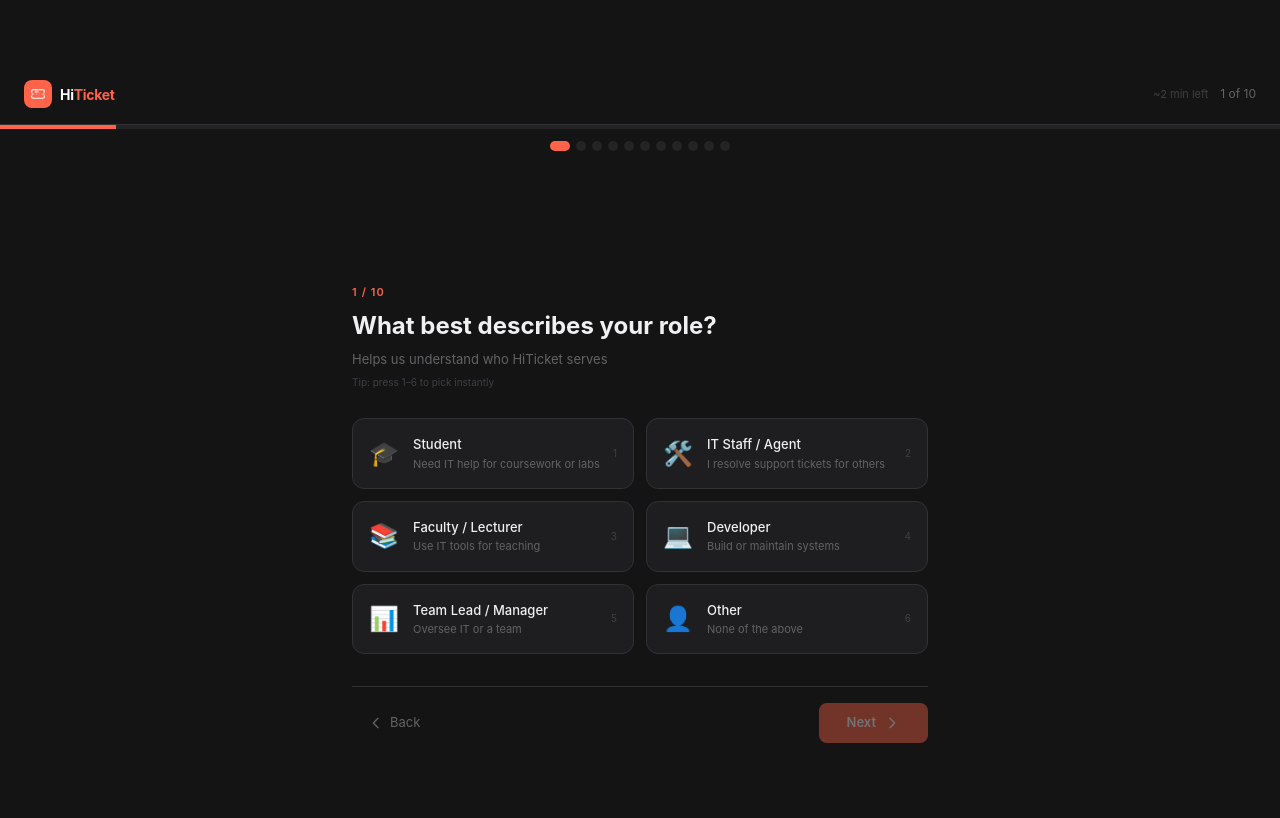
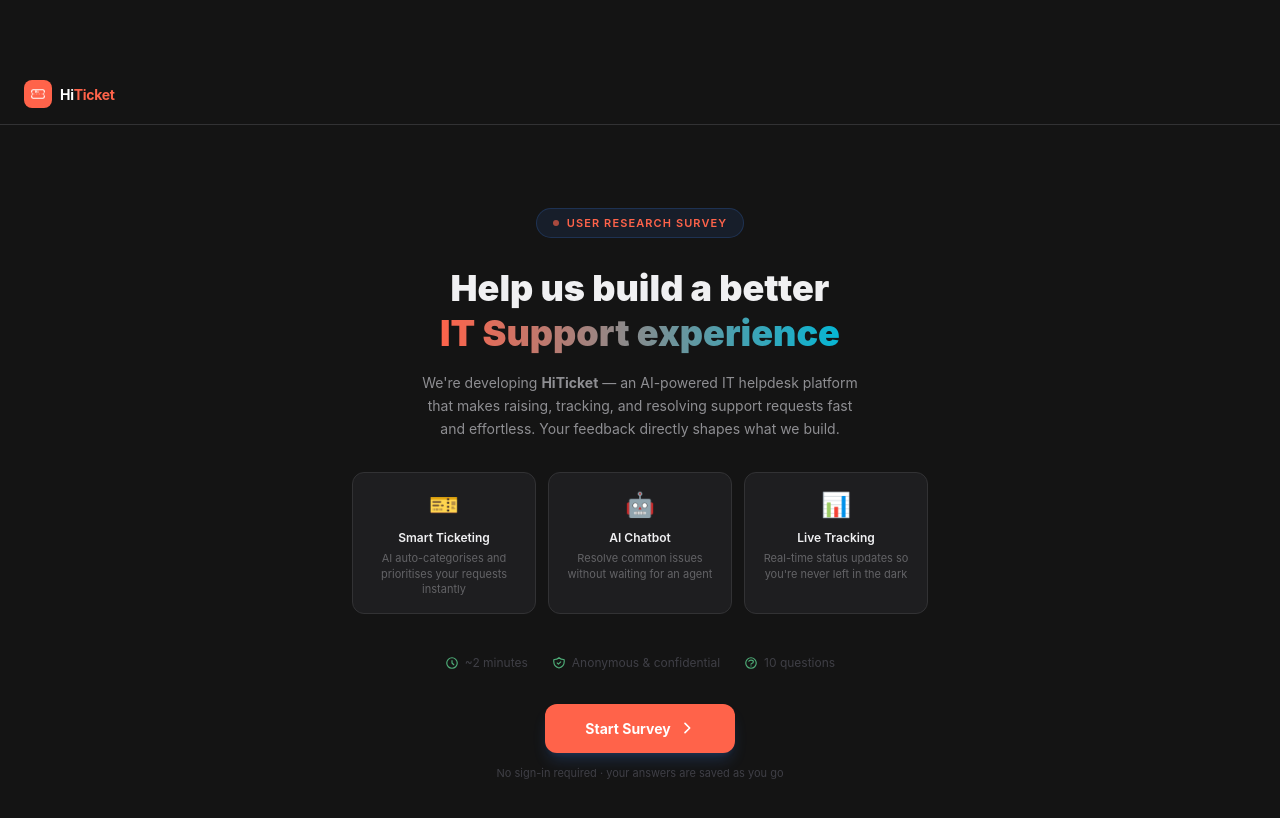
Before and after one commit to chaitanyadeepc/it-ticketing, a React (Vite) app in the folder helpdesk-ai/: page /survey in a window 1280 px wide. Shown: the top 818 px of the page. Built offline with nearby package versions, Linux system fonts and the light colour scheme.

Commit message:
feat: survey — add welcome/intro screen before questions

```diff
--- a/helpdesk-ai/src/pages/Survey.jsx
+++ b/helpdesk-ai/src/pages/Survey.jsx
@@ -45,6 +45,93 @@ function Confetti() {
 const BASE_URL = import.meta.env.VITE_API_URL || 'http://localhost:5000/api';
 const STORAGE_KEY = 'hiticket_survey_draft';
 const OPTIONAL_STEPS = ['suggestions'];
+
+// ── Welcome / intro screen ─────────────────────────────────────────────────
+function WelcomeScreen({ onStart }) {
+  return (
+    <div className="min-h-screen bg-[#09090b] flex flex-col">
+      <header className="flex items-center px-4 sm:px-6 py-4 border-b border-[#27272a]">
+        <Link to="/"><LogoMark size="sm" /></Link>
+      </header>
+
+      <div className="flex-1 flex flex-col items-center justify-center px-4 sm:px-6 py-12">
+        <div className="w-full max-w-xl">
+
+          {/* Badge */}
+          <div className="flex justify-center mb-7">
+            <span className="inline-flex items-center gap-2 px-4 py-1.5 rounded-full bg-[#3b82f6]/10 border border-[#3b82f6]/20 text-[#3b82f6] text-[11px] font-semibold uppercase tracking-widest">
+              <span className="w-1.5 h-1.5 rounded-full bg-[#3b82f6] animate-pulse" />
+              User Research Survey
+            </span>
+          </div>
+
+          {/* Heading */}
+          <h1 className="text-[28px] sm:text-[36px] font-black text-[#fafafa] text-center leading-tight mb-4">
+            Help us build a better<br />
+            <span className="text-transparent bg-clip-text bg-gradient-to-r from-[#3b82f6] to-[#06b6d4]">
+              IT Support experience
+            </span>
+          </h1>
+          <p className="text-[14px] text-[#71717a] text-center leading-relaxed mb-8 max-w-md mx-auto">
+            We're developing <strong className="text-[#a1a1aa]">HiTicket</strong> — an AI-powered IT helpdesk platform
+            that makes raising, tracking, and resolving support requests fast and effortless.
+            Your feedback directly shapes what we build.
+          </p>
+
+          {/* Feature highlights */}
+          <div className="grid grid-cols-1 sm:grid-cols-3 gap-3 mb-10">
+            {[
+              { icon: '🎫', title: 'Smart Ticketing',  desc: 'AI auto-categorises and prioritises your requests instantly' },
+              { icon: '🤖', title: 'AI Chatbot',       desc: 'Resolve common issues without waiting for an agent' },
+              { icon: '📊', title: 'Live Tracking',    desc: "Real-time status updates so you're never left in the dark" },
+            ].map(({ icon, title, desc }) => (
+              <div key={title} className="flex flex-col items-center text-center p-4 rounded-xl bg-[#18181b] border border-[#27272a]">
+                <span className="text-2xl mb-2">{icon}</span>
+                <p className="text-[12px] font-semibold text-[#fafafa] mb-1">{title}</p>
+                <p className="text-[11px] text-[#52525b] leading-snug">{desc}</p>
+              </div>
+            ))}
+          </div>
+
+          {/* Meta info */}
+          <div className="flex items-center justify-center gap-6 mb-8 text-[12px] text-[#3f3f46]">
+            <span className="flex items-center gap-1.5">
+              <svg className="w-3.5 h-3.5 text-[#22c55e]" fill="none" viewBox="0 0 24 24" stroke="currentColor" strokeWidth={2}>
+                <path strokeLinecap="round" strokeLinejoin="round" d="M12 8v4l3 3m6-3a9 9 0 11-18 0 9 9 0 0118 0z" />
+              </svg>
+              ~2 minutes
+            </span>
+            <span className="flex items-center gap-1.5">
+              <svg className="w-3.5 h-3.5 text-[#22c55e]" fill="none" viewBox="0 0 24 24" stroke="currentColor" strokeWidth={2}>
+                <path strokeLinecap="round" strokeLinejoin="round" d="M9 12l2 2 4-4m5.618-4.016A11.955 11.955 0 0112 2.944a11.955 11.955 0 01-8.618 3.04A12.02 12.02 0 003 9c0 5.591 3.824 10.29 9 11.622 5.176-1.332 9-6.03 9-11.622 0-1.042-.133-2.052-.382-3.016z" />
+              </svg>
+              Anonymous &amp; confidential
+            </span>
+            <span className="flex items-center gap-1.5">
+              <svg className="w-3.5 h-3.5 text-[#22c55e]" fill="none" viewBox="0 0 24 24" stroke="currentColor" strokeWidth={2}>
+                <path strokeLinecap="round" strokeLinejoin="round" d="M8.228 9c.549-1.165 2.03-2 3.772-2 2.21 0 4 1.343 4 3 0 1.4-1.278 2.575-3.006 2.907-.542.104-.994.54-.994 1.093m0 3h.01M21 12a9 9 0 11-18 0 9 9 0 0118 0z" />
+              </svg>
+              10 questions
+            </span>
+          </div>
+
+          {/* CTA */}
+          <div className="flex flex-col items-center gap-3">
+            <button onClick={onStart}
+              className="w-full sm:w-auto flex items-center justify-center gap-2 px-10 py-3.5 bg-[#3b82f6] hover:bg-[#2563eb] text-white text-[14px] font-bold rounded-xl transition-colors shadow-lg shadow-[#3b82f6]/20">
+              Start Survey
+              <svg className="w-4 h-4" fill="none" viewBox="0 0 24 24" stroke="currentColor" strokeWidth={2.5}>
+                <path strokeLinecap="round" strokeLinejoin="round" d="M9 5l7 7-7 7" />
+              </svg>
+            </button>
+            <p className="text-[11px] text-[#3f3f46]">No sign-in required · your answers are saved as you go</p>
+          </div>
+
+        </div>
+      </div>
+    </div>
+  );
+}
 
 // ── Survey questions ───────────────────────────────────────────────────────
 const STEPS = [
@@ -264,6 +351,7 @@ function ReviewScreen({ answers, onEdit, onSubmit, submitting, error }) {
 // ── Main Survey component ───────────────────────────────────────────────────
 export default function Survey() {
   const navigate = useNavigate();
+  const [started, setStarted]       = useState(false);
   const [done, setDone]             = useState(false);
   const [step, setStep]             = useState(0);
   const [answers, setAnswers]       = useState(() => {
@@ -364,6 +452,7 @@ export default function Survey() {
   const estMin = Math.max(0, Math.ceil(remaining * 0.18));
 
   if (done) return <DoneScreen />;
+  if (!started) return <WelcomeScreen onStart={() => setStarted(true)} />;
 
   const progressPct = isReview ? 100 : ((step + 1) / (TOTAL + 1)) * 100;
 
```
